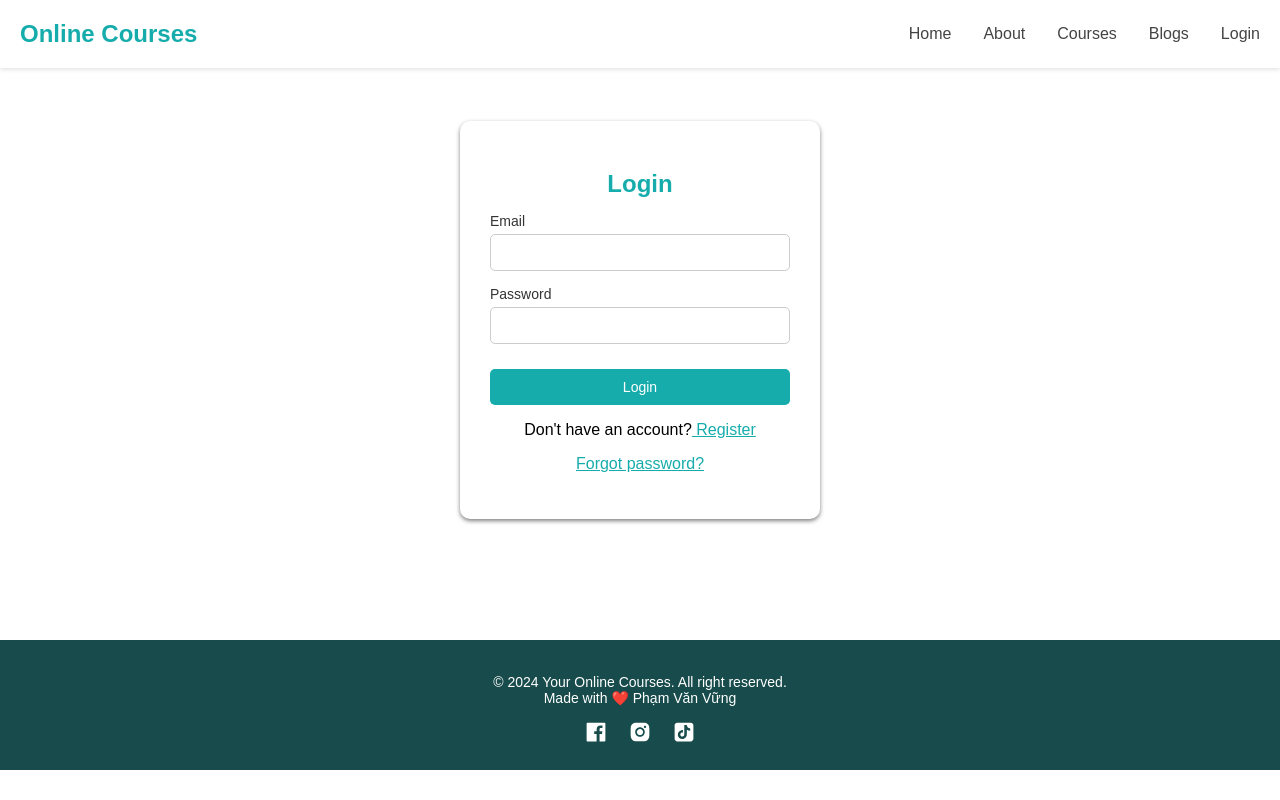
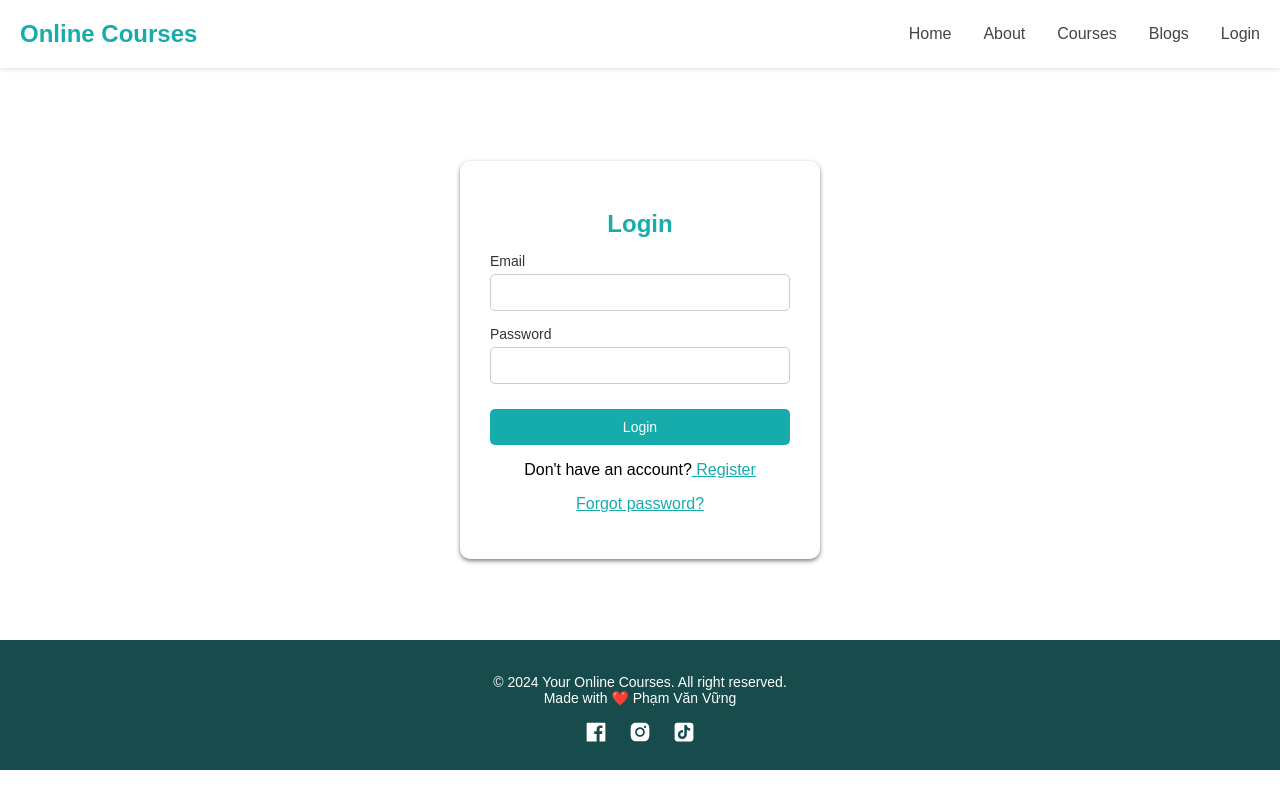
Before and after one commit to Pham-Vung/e_learning, a React (Vite) app in the folder frontend/: page /course/1 in a window 1280 px wide. Built offline with nearby package versions, Linux system fonts and the light colour scheme; no server answers.

Commit message:
complete

```diff
--- a/frontend/src/admin/Courses/admincourses.css
+++ b/frontend/src/admin/Courses/admincourses.css
@@ -11,7 +11,7 @@
         }
         .dashboard-content {
             display: flex;
-            justify-content: space-between;
+            justify-content: space-evenly;
             flex-wrap: wrap;
             gap: 20px;
             margin-top: 40px;
--- a/frontend/src/pages/auth/auth.css
+++ b/frontend/src/pages/auth/auth.css
@@ -7,6 +7,7 @@
 }
 
 .auth-form {
+    margin-top: 80px;
     background-color: #fff;
     padding: 30px;
     border-radius: 10px;
```
